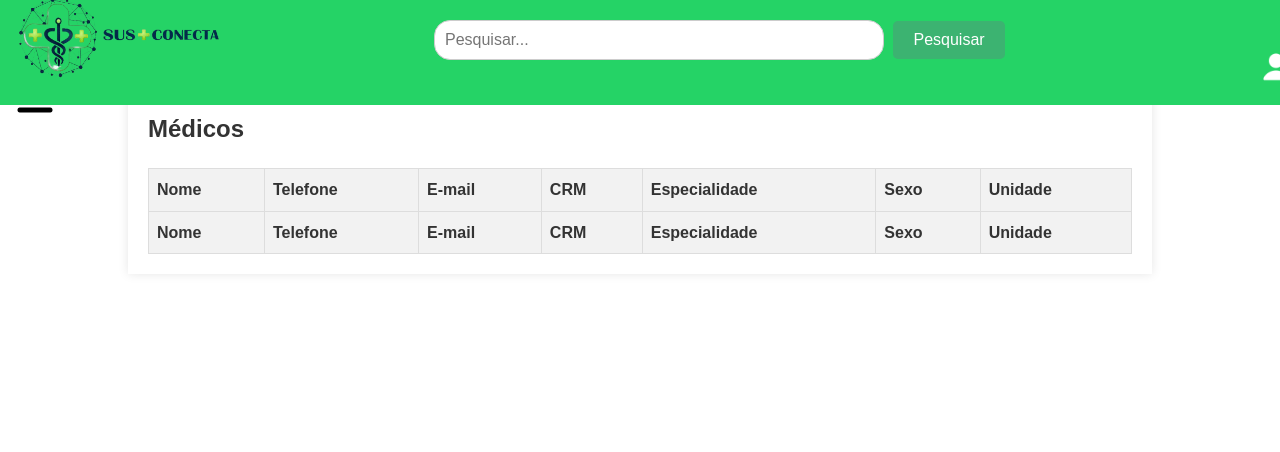
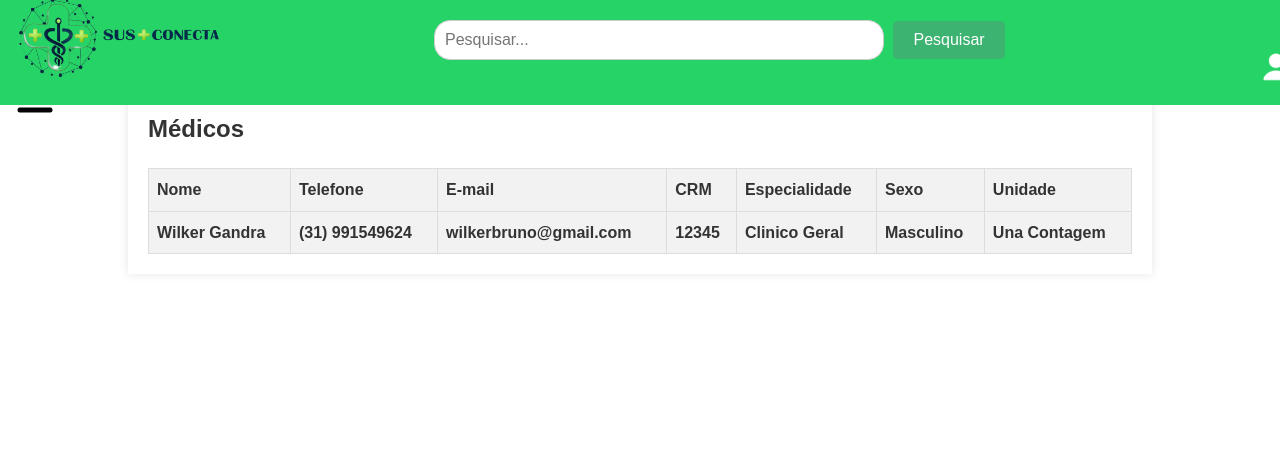
Before and after one commit to library-una-classGQS/-Vaccine-News-Daily, a Flask app: page /medicos in a window 1280 px wide. Shown: the top 452 px of the page. Run offline with Flask 3, Linux system fonts and the light colour scheme; lists and menus that the app fills with data are empty.

Commit message:
medicos
atualizado a tabela de médicos

```diff
--- a/templates/medicos.html
+++ b/templates/medicos.html
@@ -17,14 +17,14 @@
                 <th>Unidade</th>
             </tr>
         </thead>
-        <tbody>
-            <th>Nome</th>
-                <th>Telefone</th>
-                <th>E-mail</th>
-                <th>CRM</th>
-                <th>Especialidade</th>
-                <th>Sexo</th>
-                <th>Unidade</th>
+        <tbody class="tb_medicos">
+            <th>Wilker Gandra</th>
+                <th>(31) 991549624</th>
+                <th>wilkerbruno@gmail.com</th>
+                <th>12345</th>
+                <th>Clinico Geral</th>
+                <th>Masculino</th>
+                <th>Una Contagem</th>
             <!-- Histórico de consultas será inserido aqui -->
         </tbody>
     </table>
```
